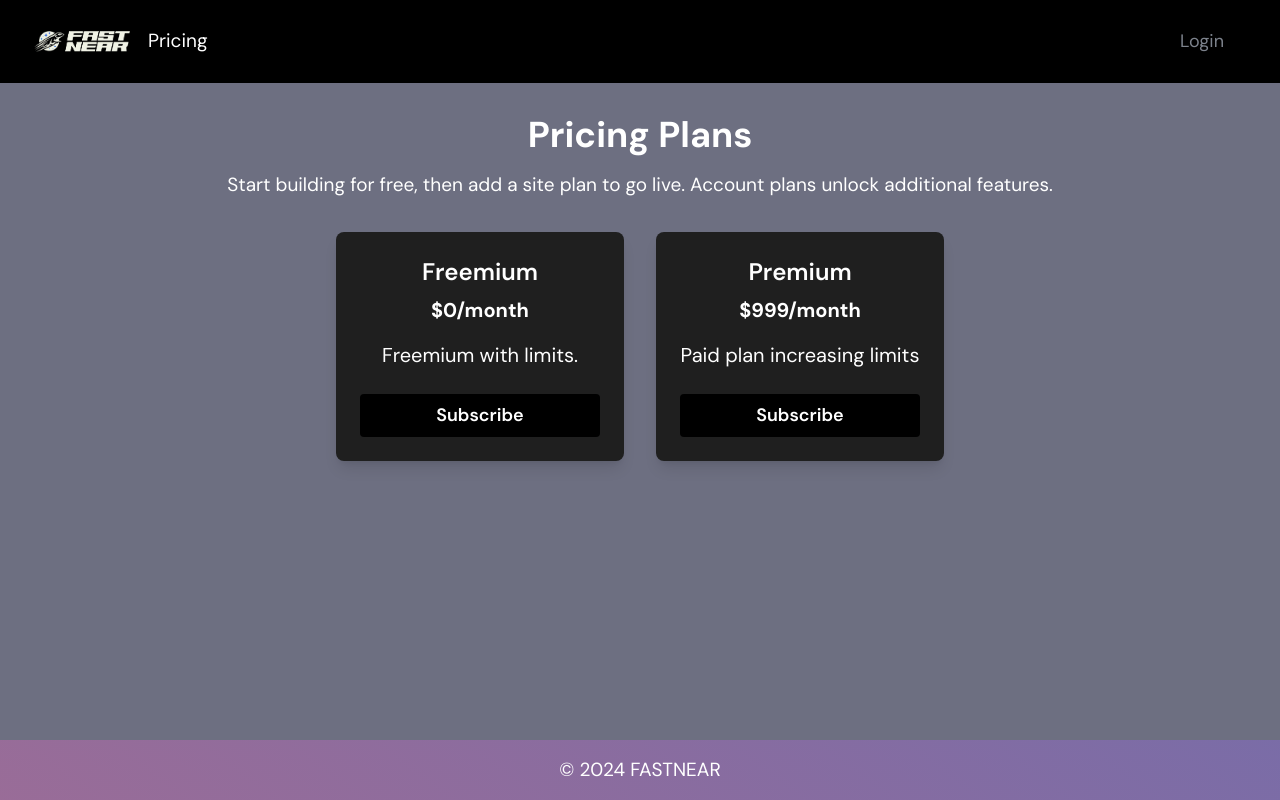
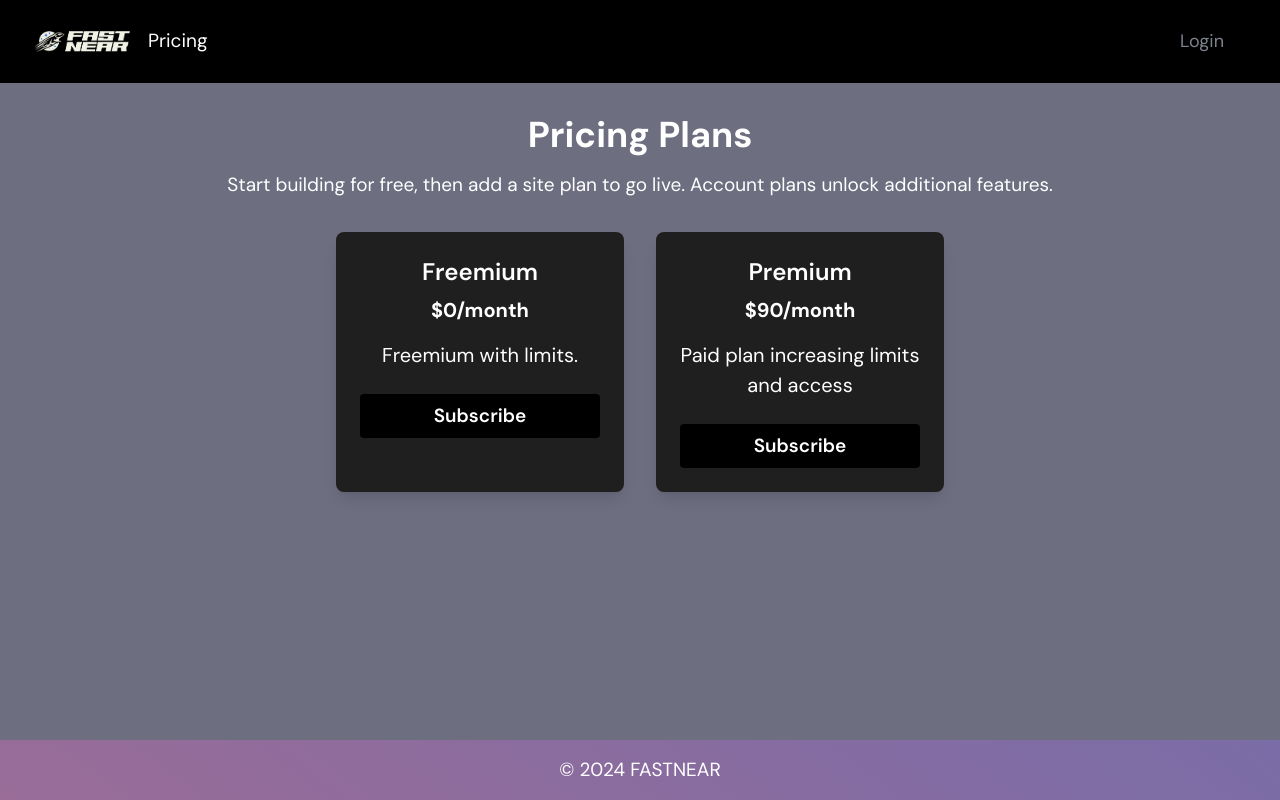
Before and after one commit to fastnear/subscriptions-site, a Next.js app: page /pricing in a window 1280 px wide. Built offline with nearby package versions, Linux system fonts and the light colour scheme.

Commit message:
add Stripe external link and google form to email/purchase capture

```diff
--- a/src/app/pricing/[plan]/page.tsx
+++ b/src/app/pricing/[plan]/page.tsx
@@ -1,3 +1,5 @@
+// TODO: don't worry about this file for a while, getting to know Next
+
 // the detail page for a given plan
 // currently 'free' | 'premium'
 // to add more, see plan-types.ts
--- a/src/app/pricing/_logic/plan-types.ts
+++ b/src/app/pricing/_logic/plan-types.ts
@@ -1,4 +1,16 @@
 export const PLAN_TYPES = [
-    { name: 'Freemium', price: '$0', description: 'Freemium with limits.', internalName: 'free' },
-    { name: 'Premium', price: '$999', description: 'Paid plan increasing limits', internalName: 'premium-level-1' }
+    {
+        name: 'Freemium',
+        price: '$0',
+        description: 'Freemium with limits.',
+        internalName: 'free',
+        externalLink: 'https://forms.gle/gw23KkZfZRSrPSNXA'
+    },
+    {
+        name: 'Premium',
+        price: '$90',
+        description: 'Paid plan increasing limits and access',
+        internalName: 'premium-level-1',
+        externalLink: 'https://buy.stripe.com/test_7sI5mqaDac5J3ug3cc'
+    }
 ];
--- a/src/app/pricing/page.tsx
+++ b/src/app/pricing/page.tsx
@@ -1,8 +1,7 @@
 import type { Metadata } from 'next';
-import {PLAN_TYPES} from "@/app/pricing/_logic/plan-types";
+import { PLAN_TYPES } from "@/app/pricing/_logic/plan-types";
 
 export default function PricingOptionsPage() {
-
   return (
     <div className="p-8">
       <h1 className="text-4xl font-bold text-center">Pricing Plans</h1>
@@ -15,9 +14,14 @@ export default function PricingOptionsPage() {
             <h2 className="text-2xl font-semibold mb-2 text-center">{plan.name}</h2>
             <p className="text-xl font-bold text-center mb-4">{plan.price}/month</p>
             <p className="text-center mb-6">{plan.description}</p>
-            <button className="w-full py-2 px-4 rounded bg-black text-white font-semibold hover:bg-gray-800 transition-colors">
+            <a
+              href={plan.externalLink}
+              target="_blank"
+              rel="noopener noreferrer"
+              className="w-full block py-2 px-4 rounded bg-black text-white font-semibold text-center hover:bg-gray-800 transition-colors"
+            >
               Subscribe
-            </button>
+            </a>
           </div>
         ))}
       </div>
```
